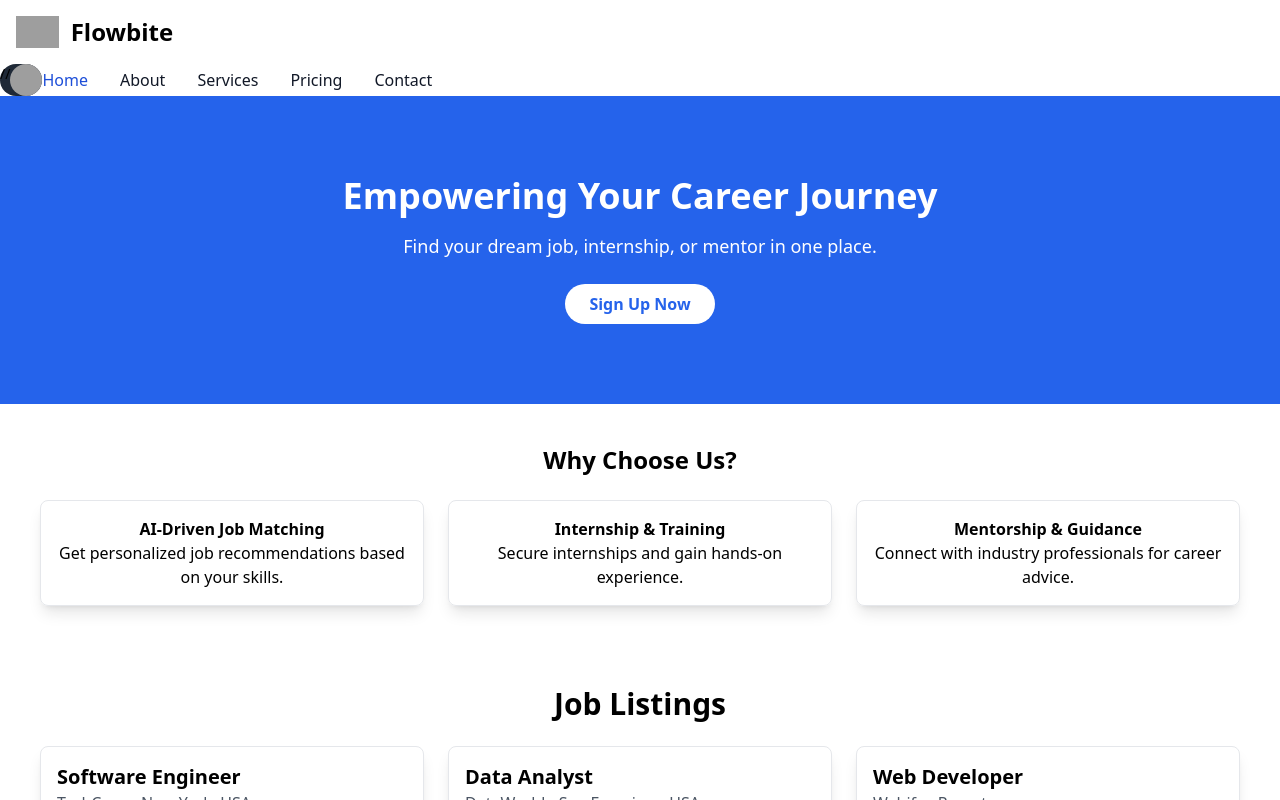
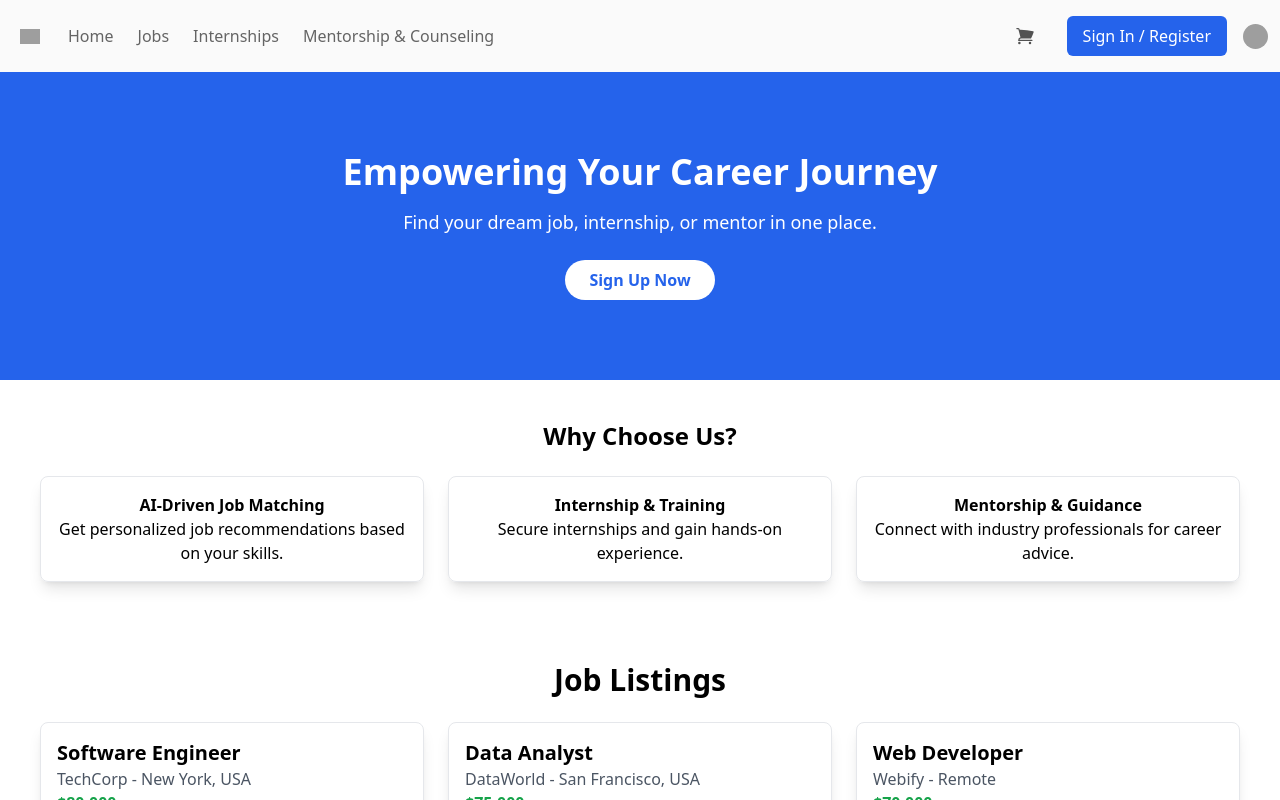
Before and after one commit to shiv-ansh007/job, a Next.js app: page / in a window 1280 px wide. Shown: the top 800 px of the page. Built offline with nearby package versions, Linux system fonts and the light colour scheme; grey boxes are pictures that could not be loaded.

Commit message:
intial setup

```diff
--- a/components/Navbar.jsx
+++ b/components/Navbar.jsx
@@ -7,23 +7,6 @@ const Navbar = () => {
 
 
 
-<nav class="bg-white border-gray-200 dark:bg-gray-900">
-  <div class="max-w-screen-xl flex flex-wrap items-center justify-between mx-auto p-4">
-  <a href="https://flowbite.com/" class="flex items-center space-x-3 rtl:space-x-reverse">
-      <img src="https://flowbite.com/docs/images/logo.svg" class="h-8" alt="Flowbite Logo" />
-      <span class="self-center text-2xl font-semibold whitespace-nowrap dark:text-white">Flowbite</span>
-  </a>
-  </div>
-  <div class="flex items-center md:order-2 space-x-3 md:space-x-0 rtl:space-x-reverse">
-      <button type="button" class="flex text-sm bg-gray-800 rounded-full md:me-0 focus:ring-4 focus:ring-gray-300 dark:focus:ring-gray-600" id="user-menu-button" aria-expanded="false" data-dropdown-toggle="user-dropdown" data-dropdown-placement="bottom">
-        <span class="sr-only">Open user menu</span>
-      //  <img class="w-8 h-8 rounded-full" src="/docs/images/people/profile-picture-3.jpg" alt="user photo"></img>
-      </button>
-
-      <div class="z-50 hidden my-4 text-base list-none bg-white divide-y divide-gray-100 rounded-lg shadow-sm dark:bg-gray-700 dark:divide-gray-600" id="user-dropdown">
-        <div class="px-4 py-3">
-          <span class="block text-sm text-gray-900 dark:text-white">Bonnie Green</span>
-          <span class="block text-sm  text-gray-500 truncate dark:text-gray-400">name@flowbite.com</span>
 
       <nav className="flex-no-wrap relative flex w-full items-center justify-between bg-zinc-50 py-2 shadow-dark-mild dark:bg-neutral-700 lg:flex-wrap lg:justify-start lg:py-4">
         <div className="flex w-full flex-wrap items-center justify-between px-3">
@@ -135,49 +118,12 @@ const Navbar = () => {
           </div>
 
         </div>
-        <ul class="py-2" aria-labelledby="user-menu-button">
-          <li>
-            <a href="#" class="block px-4 py-2 text-sm text-gray-700 hover:bg-gray-100 dark:hover:bg-gray-600 dark:text-gray-200 dark:hover:text-white">Dashboard</a>
-          </li>
-          <li>
-            <a href="#" class="block px-4 py-2 text-sm text-gray-700 hover:bg-gray-100 dark:hover:bg-gray-600 dark:text-gray-200 dark:hover:text-white">Settings</a>
-          </li>
-          <li>
-            <a href="#" class="block px-4 py-2 text-sm text-gray-700 hover:bg-gray-100 dark:hover:bg-gray-600 dark:text-gray-200 dark:hover:text-white">Earnings</a>
-          </li>
-          <li>
-            <a href="#" class="block px-4 py-2 text-sm text-gray-700 hover:bg-gray-100 dark:hover:bg-gray-600 dark:text-gray-200 dark:hover:text-white">Sign out</a>
-          </li>
-        </ul>
-        </nav>
-      </div>
-      <button data-collapse-toggle="navbar-user" type="button" class="inline-flex items-center p-2 w-10 h-10 justify-center text-sm text-gray-500 rounded-lg md:hidden hover:bg-gray-100 focus:outline-none focus:ring-2 focus:ring-gray-200 dark:text-gray-400 dark:hover:bg-gray-700 dark:focus:ring-gray-600" aria-controls="navbar-user" aria-expanded="false">
-        <span class="sr-only">Open main menu</span>
-        <svg class="w-5 h-5" aria-hidden="true" xmlns="http://www.w3.org/2000/svg" fill="none" viewBox="0 0 17 14">
-            <path stroke="currentColor" stroke-linecap="round" stroke-linejoin="round" stroke-width="2" d="M1 1h15M1 7h15M1 13h15"/>
-        </svg>
-    </button>
-  </div>
-  <div class="items-center justify-between hidden w-full md:flex md:w-auto md:order-1" id="navbar-user">
-    <ul class="flex flex-col font-medium p-4 md:p-0 mt-4 border border-gray-100 rounded-lg bg-gray-50 md:space-x-8 rtl:space-x-reverse md:flex-row md:mt-0 md:border-0 md:bg-white dark:bg-gray-800 md:dark:bg-gray-900 dark:border-gray-700">
-      <li>
-        <a href="#" class="block py-2 px-3 text-white bg-blue-700 rounded-sm md:bg-transparent md:text-blue-700 md:p-0 md:dark:text-blue-500" aria-current="page">Home</a>
-      </li>
-      <li>
-        <a href="#" class="block py-2 px-3 text-gray-900 rounded-sm hover:bg-gray-100 md:hover:bg-transparent md:hover:text-blue-700 md:p-0 dark:text-white md:dark:hover:text-blue-500 dark:hover:bg-gray-700 dark:hover:text-white md:dark:hover:bg-transparent dark:border-gray-700">About</a>
-      </li>
-      <li>
-        <a href="#" class="block py-2 px-3 text-gray-900 rounded-sm hover:bg-gray-100 md:hover:bg-transparent md:hover:text-blue-700 md:p-0 dark:text-white md:dark:hover:text-blue-500 dark:hover:bg-gray-700 dark:hover:text-white md:dark:hover:bg-transparent dark:border-gray-700">Services</a>
-      </li>
-      <li>
-        <a href="#" class="block py-2 px-3 text-gray-900 rounded-sm hover:bg-gray-100 md:hover:bg-transparent md:hover:text-blue-700 md:p-0 dark:text-white md:dark:hover:text-blue-500 dark:hover:bg-gray-700 dark:hover:text-white md:dark:hover:bg-transparent dark:border-gray-700">Pricing</a>
-      </li>
-      <li>
-        <a href="#" class="block py-2 px-3 text-gray-900 rounded-sm hover:bg-gray-100 md:hover:bg-transparent md:hover:text-blue-700 md:p-0 dark:text-white md:dark:hover:text-blue-500 dark:hover:bg-gray-700 dark:hover:text-white md:dark:hover:bg-transparent dark:border-gray-700">Contact</a>
-      </li>
-    </ul>
-  </div>
-  </div>
+
+
+
+
+
+
 </nav>
 
 
```
